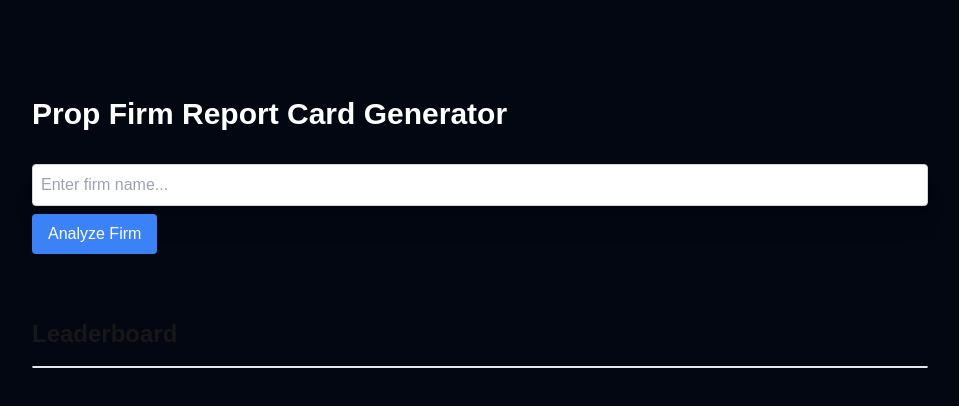
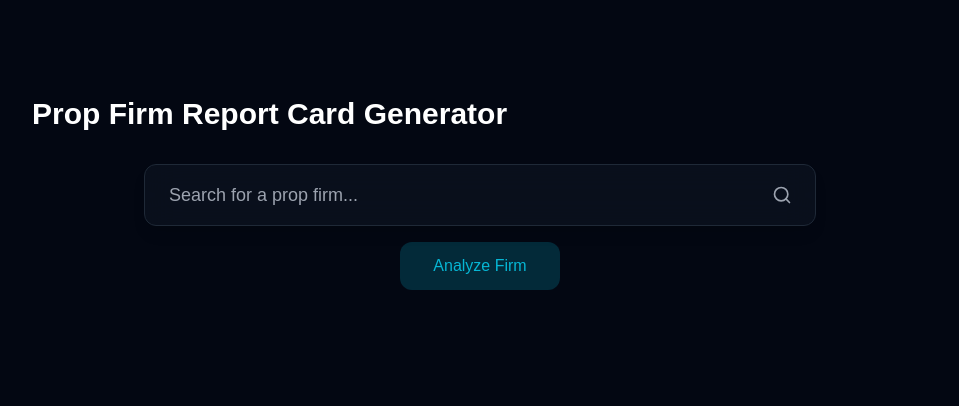
Before and after one commit to AgentisLabs/AEGIS-v0.1, a Next.js app: page / in a window 1280 px wide. Shown: the top 406 px of the page, without its empty margins (160-1119 px from the left). Built offline with nearby package versions, Linux system fonts and the light colour scheme.

Commit message:
added leaderboard

```diff
--- /dev/null
+++ b/app/components/Leaderboard.tsx
@@ -0,0 +1,85 @@
+import React from 'react';
+import { Trophy } from 'lucide-react';
+import { motion } from 'framer-motion';
+
+interface LeaderboardEntry {
+  name: string;
+  score: number;
+}
+
+interface LeaderboardProps {
+  leaderboard: LeaderboardEntry[];
+  onFirmClick?: (firmName: string) => void;
+}
+
+export function Leaderboard({ leaderboard = [], onFirmClick }: LeaderboardProps) {
+  const sortedFirms = leaderboard ? [...leaderboard].sort((a, b) => b.score - a.score) : [];
+
+  const container = {
+    hidden: { opacity: 0 },
+    show: {
+      opacity: 1,
+      transition: {
+        staggerChildren: 0.1
+      }
+    }
+  };
+
+  const item = {
+    hidden: { opacity: 0, x: -20 },
+    show: { opacity: 1, x: 0 }
+  };
+
+  if (!leaderboard || leaderboard.length === 0) {
+    return null;
+  }
+
+  return (
+    <motion.div
+      initial={{ opacity: 0, y: 20 }}
+      animate={{ opacity: 1, y: 0 }}
+      transition={{ duration: 0.5 }}
+      className="w-full max-w-2xl mx-auto mt-12"
+    >
+      <div className="flex items-center gap-3 mb-6">
+        <Trophy className="w-6 h-6 text-emerald-500" />
+        <h2 className="text-2xl font-bold text-white">Top Prop Firms</h2>
+      </div>
+
+      <motion.div
+        variants={container}
+        initial="hidden"
+        animate="show"
+        className="bg-gray-900/50 backdrop-blur-lg rounded-xl border border-gray-800"
+      >
+        {sortedFirms.map((firm, index) => (
+          <motion.div
+            key={firm.name}
+            variants={item}
+            onClick={() => onFirmClick?.(firm.name)}
+            className={`flex items-center justify-between p-4 border-b border-gray-800
+              last:border-b-0 hover:bg-gray-800/30 transition-colors duration-300
+              ${onFirmClick ? 'cursor-pointer' : ''}`}
+          >
+            <div className="flex items-center gap-4">
+              <span className={`w-8 h-8 flex items-center justify-center rounded-full
+                ${index === 0 ? 'bg-yellow-500/20 text-yellow-500 border-yellow-500/50' :
+                  index === 1 ? 'bg-gray-400/20 text-gray-400 border-gray-400/50' :
+                  index === 2 ? 'bg-amber-600/20 text-amber-600 border-amber-600/50' :
+                  'bg-gray-800/50 text-gray-300 border-gray-800'}
+                font-semibold border`}
+              >
+                {index + 1}
+              </span>
+              <span className="text-gray-300 font-medium">{firm.name}</span>
+            </div>
+            <div className="flex items-center gap-2">
+              <span className="text-cyan-500 font-bold">{firm.score.toFixed(1)}</span>
+              <span className="text-gray-500">/100</span>
+            </div>
+          </motion.div>
+        ))}
+      </motion.div>
+    </motion.div>
+  );
+}
--- /dev/null
+++ b/app/components/SearchBar.tsx
@@ -0,0 +1,39 @@
+import { useState } from 'react';
+import { Search } from 'lucide-react';
+
+interface SearchBarProps {
+  value: string;
+  onChange: (value: string) => void;
+  isLoading?: boolean;
+}
+
+export function SearchBar({ value, onChange, isLoading = false }: SearchBarProps) {
+  return (
+    <div className="w-full max-w-2xl mx-auto relative flex items-center">
+      <input
+        type="text"
+        value={value}
+        onChange={(e) => onChange(e.target.value)}
+        placeholder="Search for a prop firm..."
+        className="w-full px-6 py-4 text-lg rounded-xl
+          bg-gray-900/50 backdrop-blur-lg
+          border border-gray-800 hover:border-cyan-500/50
+          text-white placeholder-gray-400
+          focus:outline-none focus:border-cyan-500
+          transition-all duration-300 ease-in-out
+          shadow-lg shadow-black/10"
+      />
+      <div
+        className="absolute right-4 p-2 rounded-lg
+          text-gray-400
+          transition-all duration-300 ease-in-out"
+      >
+        {isLoading ? (
+          <div className="w-5 h-5 border-2 border-gray-600 border-t-cyan-500 rounded-full animate-spin" />
+        ) : (
+          <Search className="w-5 h-5" />
+        )}
+      </div>
+    </div>
+  );
+}
--- a/app/page.tsx
+++ b/app/page.tsx
@@ -1,68 +1,64 @@
 'use client';
 
 import { useState } from 'react';
+import { SearchBar } from './components/SearchBar';
 import { ReportCard } from './components/ReportCard';
-
-interface FirmReport {
-  name: string;
-  overall_score: number;
-  summary: string;
-  strengths: string[];
-  weaknesses: string[];
-  sources: string[];
-  twitter_sentiment?: {
-    sentiment_score: number;
-    summary: string;
-    key_points: string[];
-  };
-}
-
-interface LeaderboardEntry {
-  name: string;
-  score: number;
-}
+import { Leaderboard } from './components/Leaderboard';
 
 export default function FirmSearch() {
   const [firmName, setFirmName] = useState('');
-  const [leaderboard, setLeaderboard] = useState<LeaderboardEntry[]>([]);
-  const [currentReport, setCurrentReport] = useState<FirmReport | null>(null);
+  const [currentReport, setCurrentReport] = useState(null);
+  const [error, setError] = useState<string | null>(null);
   const [isLoading, setIsLoading] = useState(false);
-  const [error, setError] = useState<string | null>(null);
+  const [leaderboard, setLeaderboard] = useState<Array<{ name: string; score: number }>>([]);
 
   const handleSubmit = async (e: React.FormEvent) => {
     e.preventDefault();
+    if (!firmName) return;
+
     setIsLoading(true);
     setError(null);
 
     try {
       const response = await fetch('/api/analyze-firm', {
         method: 'POST',
-        headers: {
-          'Content-Type': 'application/json',
-        },
-        body: JSON.stringify({ firmName }),
+        headers: { 'Content-Type': 'application/json' },
+        body: JSON.stringify({ firmName })
       });
 
-      if (!response.ok) {
-        throw new Error('Failed to analyze firm');
-      }
+      const data = await response.json();
 
-      const data = await response.json();
+      if (!response.ok) throw new Error(data.error);
+
       setCurrentReport(data);
 
-      // Update leaderboard
+      // Add to leaderboard if we have a valid score
+      if (data && typeof data.overall_score === 'number') {
         setLeaderboard(prev => {
-        const newLeaderboard = [...prev, { name: data.name, score: data.score }];
-        return newLeaderboard.sort((a, b) => b.score - a.score);
+          // Remove existing entry if present
+          const filtered = prev.filter(item => item.name.toLowerCase() !== firmName.toLowerCase());
+          // Add new entry
+          const newEntry = {
+            name: firmName,
+            score: data.overall_score
+          };
+          // Add and sort
+          return [...filtered, newEntry]
+            .sort((a, b) => b.score - a.score)
+            .slice(0, 10); // Keep top 10
         });
+      }
 
     } catch (err) {
       setError(err instanceof Error ? err.message : 'An error occurred');
-      console.error('Error:', err);
     } finally {
       setIsLoading(false);
-      setFirmName('');
     }
+  };
+
+  const handleFirmClick = (name: string) => {
+    setFirmName(name);
+    handleSubmit(new Event('submit') as any);
   };
 
   return (
@@ -70,40 +66,42 @@ export default function FirmSearch() {
       <h1 className="text-3xl font-bold mb-8 text-white">Prop Firm Report Card Generator</h1>
 
       <form onSubmit={handleSubmit} className="mb-8">
-        <input
-          className="w-full p-2 border border-gray-300 rounded shadow-xl"
+        <SearchBar
           value={firmName}
-          placeholder="Enter firm name..."
-          onChange={(e) => setFirmName(e.target.value)}
+          onChange={setFirmName}
+          isLoading={isLoading}
         />
+        <div className="flex justify-center">
           <button
             type="submit"
             disabled={isLoading}
-          className="mt-2 px-4 py-2 bg-blue-500 text-white rounded disabled:bg-gray-400"
+            className="mt-4 px-8 py-3 bg-cyan-500/20 hover:bg-cyan-500/30
+              text-cyan-500 rounded-xl font-medium
+              disabled:bg-gray-800 disabled:text-gray-600
+              transition-all duration-300 ease-in-out
+              min-w-[160px]"
           >
             {isLoading ? 'Analyzing...' : 'Analyze Firm'}
           </button>
+        </div>
       </form>
 
       {error && (
-        <div className="mb-4 p-4 bg-red-100 text-red-700 rounded">
+        <div className="mb-4 p-4 bg-red-500/10 border border-red-500/20 text-red-400 rounded-xl backdrop-blur-lg">
           {error}
         </div>
       )}
 
       {currentReport && <ReportCard report={currentReport} />}
 
-      <div className="mt-8">
-        <h2 className="text-2xl font-bold mb-4">Leaderboard</h2>
-        <div className="border rounded">
-          {leaderboard.map((entry, i) => (
-            <div key={i} className="p-2 border-b flex justify-between">
-              <span>{entry.name}</span>
-              <span>{entry.score}/100</span>
+      {leaderboard && leaderboard.length > 0 && (
+        <div className="mt-12">
+          <Leaderboard
+            leaderboard={leaderboard}
+            onFirmClick={handleFirmClick}
+          />
         </div>
-          ))}
-        </div>
-      </div>
+      )}
     </div>
   );
 }
--- /dev/null
+++ b/app/types.ts
@@ -0,0 +1,4 @@
+export interface SearchResult {
+  name: string;
+  score: number;
+}
--- a/package.json
+++ b/package.json
@@ -12,6 +12,7 @@
     "@ai-sdk/openai": "^0.0.70",
     "ai": "^3.4.23",
     "exa-js": "^1.1.3",
+    "framer-motion": "^11.11.10",
     "next": "15.0.1",
     "react": "19.0.0-rc-69d4b800-20241021",
     "react-dom": "19.0.0-rc-69d4b800-20241021",
```
Also changed, not shown: 1 other file (tests, documents, lock files or other folders). Lines whose indentation alone changed are shown as unchanged.
